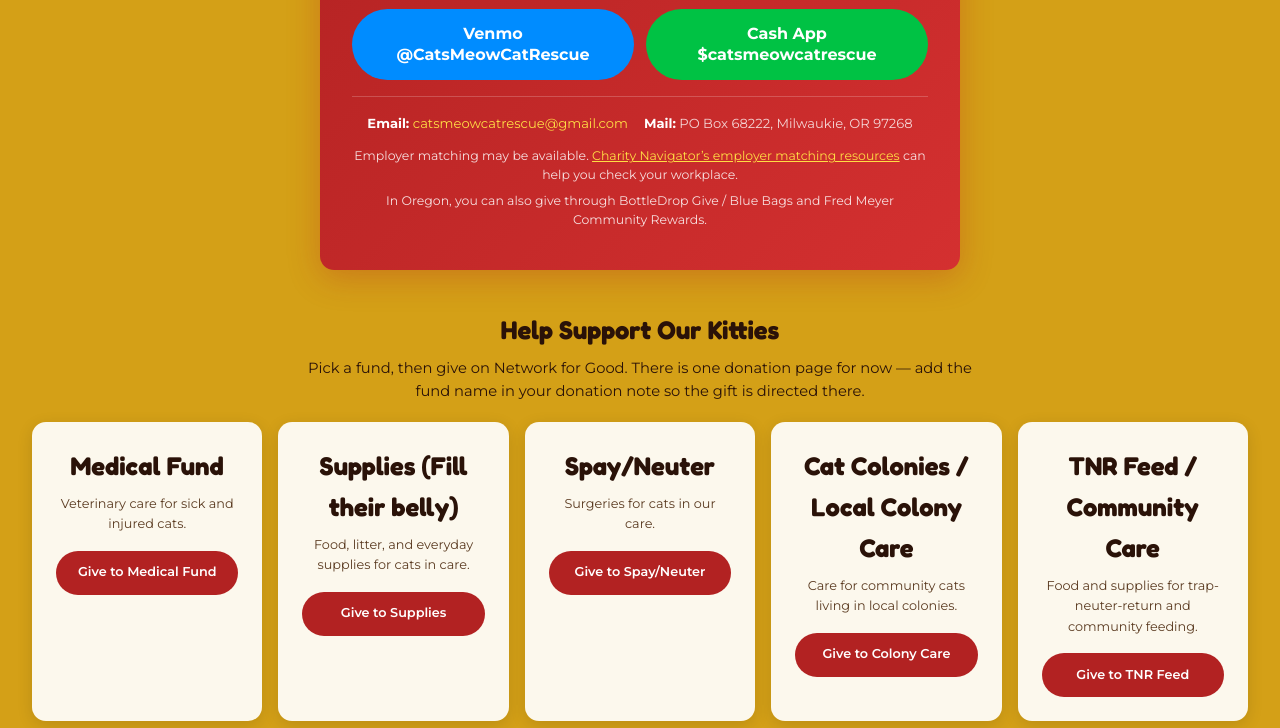
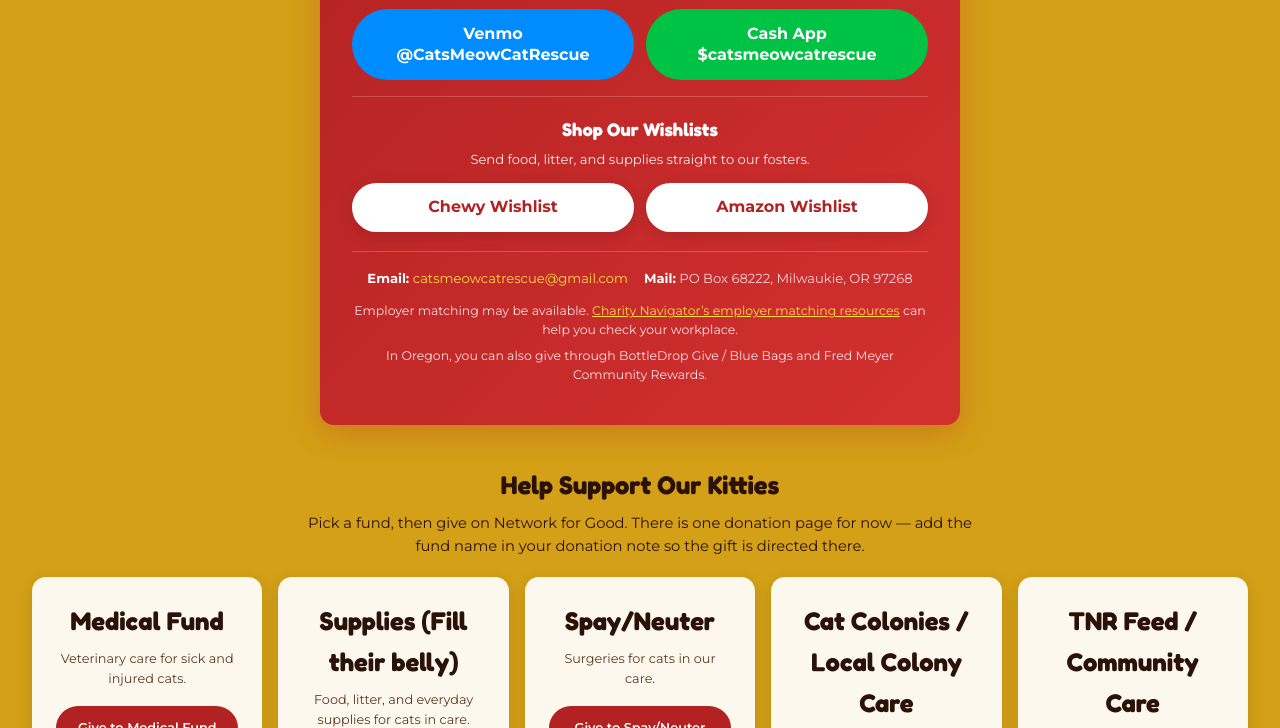
Before and after one commit to Luckygoats33/cats-meow-rescue, a plain HTML site: page index.html in a window 1280 px wide. Shown: the part 4243-4971 px from the top of the page. Drawn offline with Linux system fonts and the light colour scheme.

Commit message:
Add Chewy and Amazon wishlist buttons to Ways to Give (#11)
Place two equal links inside the homepage Ways to Give card, next to Network for Good, Venmo, and Cash App.

Co-authored-by: Cursor Agent <cursoragent@cursor.com>
Co-authored-by: Luckygoats33 <Luckygoats33@users.noreply.github.com>

```diff
--- a/index.html
+++ b/index.html
@@ -292,6 +292,12 @@ section[id],#volunteer,#apply{scroll-margin-top:4.75rem}
 .fund-card .btn{width:100%;justify-content:center}
 .give-methods{display:grid;grid-template-columns:1fr 1fr;gap:.75rem;margin-bottom:1rem}
 .give-methods .btn{justify-content:center;font-weight:700;border:none;text-align:center;line-height:1.3;width:100%;min-width:0;max-width:100%;white-space:normal}
+.wishlist-block{margin:0 0 1.15rem;padding-top:1.15rem;border-top:1px solid rgba(255,255,255,.2);scroll-margin-top:5.5rem}
+.wishlist-block h4{font-family:var(--serif);font-size:1.15rem;text-align:center;margin:0 0 .35rem;color:#fff}
+.wishlist-lead{font-size:.82rem;line-height:1.45;text-align:center;color:rgba(255,255,255,.9);margin:0 0 .85rem}
+.wishlist-block .give-methods{margin-bottom:0}
+.wishlist-card{background:#fff;color:#B22222;min-height:48px;box-shadow:0 4px 16px rgba(0,0,0,.12)}
+.wishlist-card:hover{background:#FFDD44;color:#2A1208}
 .help-actions{display:grid;grid-template-columns:1fr 1fr;gap:1.25rem;margin-top:1.5rem}
 .help-action-card{background:#B22222;border:none;border-radius:var(--radius);padding:2rem;text-align:center;color:#fff;box-shadow:0 6px 20px rgba(0,0,0,.2);transition:transform .2s}
 .help-action-card:hover{transform:translateY(-4px)}
@@ -998,6 +1004,14 @@ img,video,svg,iframe{max-width:100%;height:auto}
         <a href="https://venmo.com/CatsMeowCatRescue" target="_blank" rel="noopener" class="btn btn--lg btn--pill" style="background:#008CFF;color:#fff">Venmo<br>@CatsMeowCatRescue</a>
         <a href="https://cash.app/$catsmeowcatrescue" target="_blank" rel="noopener" class="btn btn--lg btn--pill" style="background:#00C244;color:#fff">Cash App<br>$catsmeowcatrescue</a>
       </div>
+      <div class="wishlist-block" id="shop-wishlists">
+        <h4>Shop Our Wishlists</h4>
+        <p class="wishlist-lead">Send food, litter, and supplies straight to our fosters.</p>
+        <div class="give-methods">
+          <a href="https://www.chewy.com/g/cats-meow-cat-rescue_b89557296" target="_blank" rel="noopener" class="btn btn--lg btn--pill wishlist-card">Chewy Wishlist</a>
+          <a href="https://www.amazon.com/hz/wishlist/ls/B9FW0OPUXWYY?ref_=wl_share" target="_blank" rel="noopener" class="btn btn--lg btn--pill wishlist-card">Amazon Wishlist</a>
+        </div>
+      </div>
       <div style="display:flex;gap:1rem;justify-content:center;padding-top:1rem;border-top:1px solid rgba(255,255,255,.2);font-size:.82rem;color:rgba(255,255,255,.8);flex-wrap:wrap;text-align:center">
         <span><strong style="color:#fff">Email:</strong> <a href="mailto:catsmeowcatrescue@gmail.com" style="color:#FFDD44">catsmeowcatrescue@gmail.com</a></span>
         <span><strong style="color:#fff">Mail:</strong> PO Box 68222, Milwaukie, OR 97268</span>
```
